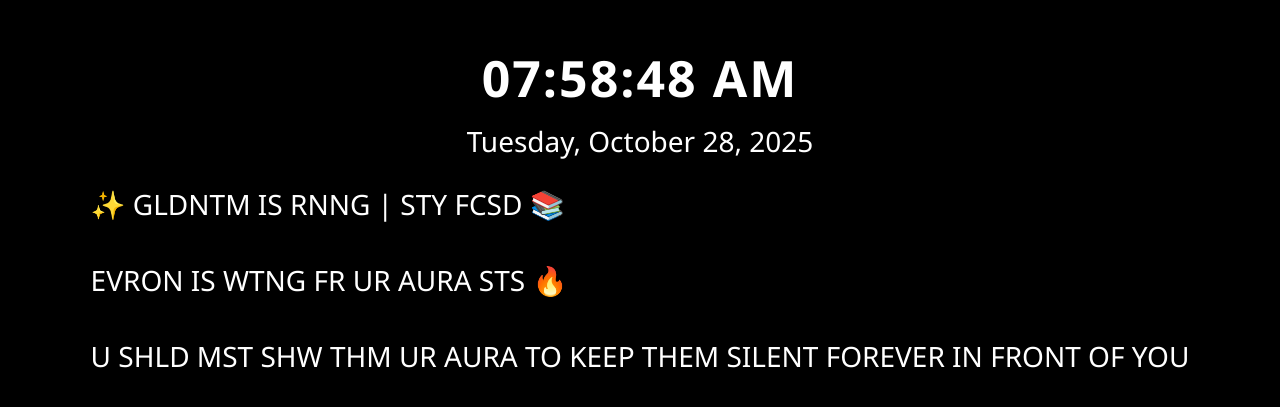
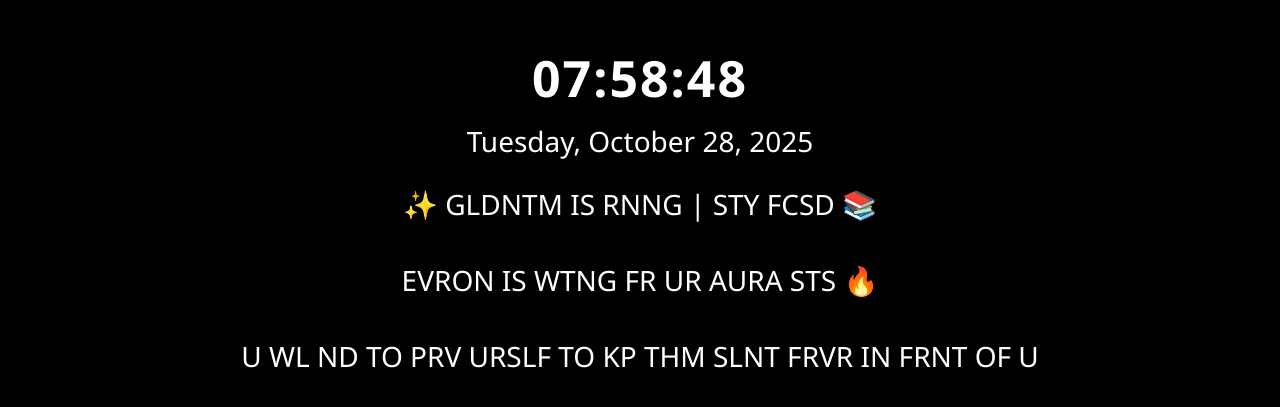
Before and after one commit to kdsonar/practice, a plain HTML site: page clock.html in a window 1280 px wide. Shown: the part 191-598 px from the top of the page. Drawn offline with Linux system fonts and the light colour scheme.

Commit message:
Update clock.html

```diff
--- a/clock.html
+++ b/clock.html
@@ -15,6 +15,7 @@
       justify-content: center;
       height: 100vh;
       margin: 0;
+      text-align: center;
     }
 
     #clock {
@@ -39,7 +40,7 @@
 <body>
   <div id="clock">--:--:--</div>
   <div id="date">Loading date...</div>
-  <div id="msg">✨️ GLDNTM IS RNNG | STY FCSD 📚<br> <br> EVRON IS WTNG FR UR AURA STS 🔥 <br> <br> U SHLD MST SHW THM UR AURA TO KEEP THEM SILENT FOREVER IN FRONT OF YOU</div>
+  <div id="msg">✨️ GLDNTM IS RNNG | STY FCSD 📚<br> <br> EVRON IS WTNG FR UR AURA STS 🔥 <br> <br> U WL ND TO PRV URSLF TO KP THM SLNT FRVR IN FRNT OF U</div>
 
   <script>
     function updateClock() {
@@ -60,7 +61,7 @@
       seconds = seconds.toString().padStart(2, '0');
 
       // Display time
-      document.getElementById('clock').textContent = `${hours}:${minutes}:${seconds} ${ampm}`;
+      document.getElementById('clock').textContent = `${hours}:${minutes}:${seconds}`;
 
       // Display date
       const options = { weekday: 'long', year: 'numeric', month: 'long', day: 'numeric' };
```
